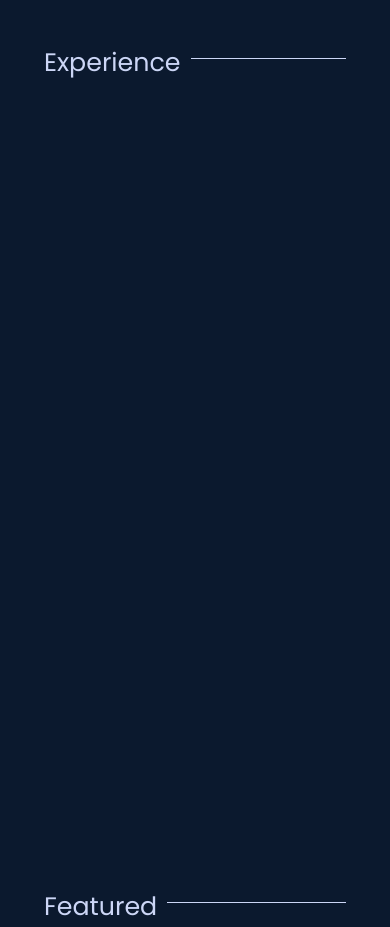
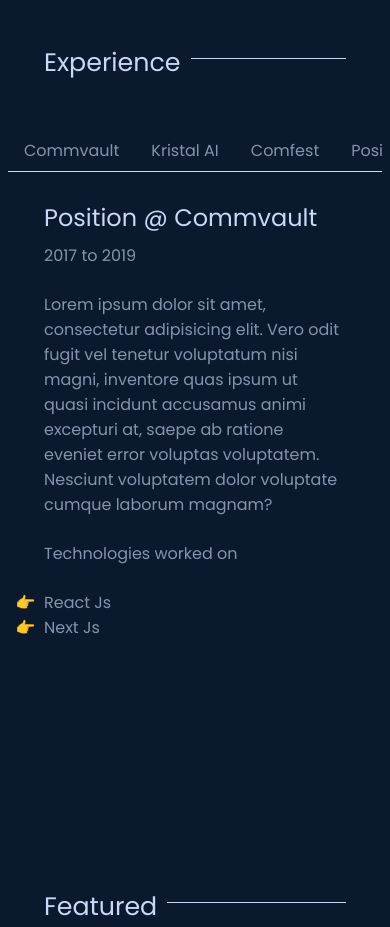
Before and after one commit to Arpit2218B/arpit_rathi, a Next.js app: page / in a window 390 px wide. Shown: the part 2320-3247 px from the top of the page. Built offline with nearby package versions, Linux system fonts and the light colour scheme.

Commit message:
added experience tab

```diff
--- a/components/Experience.jsx
+++ b/components/Experience.jsx
@@ -1,13 +1,48 @@
+import { useState } from 'react';
 import styles from '../styles/Experience.module.scss';
 import Layout from './Layout';
 import StyledHeading from './StyledHeading';
 
 const Experience = () => {
+
+    const [experience, setExperience] = useState('Commvault');
+
     return (
         <Layout id="experience">
             <StyledHeading>Experience</StyledHeading>
+            <div className={styles.experience}>
+                <ExperienceTabs setExperience={setExperience} />
+                <ExperienceDetails experience={experience} />
+            </div>
         </Layout>
     )
 }
 
+const ExperienceDetails = ({ position, experience, from, to, description, tech }) => {
+    return (
+        <div className={styles.details__container}>
+            <h3 className={styles.position__experience}>Position @ {experience}</h3>
+            <p className={styles.text}>2017 to 2019</p>
+            <p className={styles.text}>Lorem ipsum dolor sit amet, consectetur adipisicing elit. Vero odit fugit vel tenetur voluptatum nisi magni, inventore quas ipsum ut quasi incidunt accusamus animi excepturi at, saepe ab ratione eveniet error voluptas voluptatem. Nesciunt voluptatem dolor voluptate cumque laborum magnam?</p>
+            <p className={styles.text}>Technologies worked on</p>
+            <ul className={styles.text}>
+                <li>React Js</li>
+                <li>Next Js</li>
+            </ul>
+        </div>
+    )
+}
+
+const ExperienceTabs = ({ setExperience }) => {
+    return (
+        <div className={styles.tabs__container}>
+            <span className={styles.tab} onClick={() => setExperience('Commvault')}>Commvault</span>
+            <span className={styles.tab} onClick={() => setExperience('Kristal AI')}>Kristal AI</span>
+            <span className={styles.tab} onClick={() => setExperience('Comfest')}>Comfest</span>
+            <span className={styles.tab} onClick={() => setExperience('Position D')}>Position D</span>
+            <span className={styles.tab} onClick={() => setExperience('Position E')}>Position E</span>
+        </div>
+    )
+}
+
 export default Experience
--- a/styles/Experience.module.scss
+++ b/styles/Experience.module.scss
@@ -0,0 +1,74 @@
+.experience {
+    display: flex;
+    width: 100%;
+    gap: 3rem;
+
+    .details__container {
+        flex: 5;
+
+        .position__experience {
+            color: var(--primary-text-color);
+            font-size: clamp(0.6rem, 3vh, 1.5rem);
+            font-weight: 400;
+            margin-bottom: 8px;
+            padding-top: 12px;
+        }
+
+        .text {
+            color: var(--secondary-text-color);
+            margin-bottom: 1.5rem;
+        }
+    }
+
+    .tabs__container {
+        display: flex;
+        flex-direction: column;
+        flex: 1;
+
+        .tab {
+            padding: 16px;
+            color: var(--secondary-text-color);
+            border-left-width: 1px;
+            border-left-color: var(--primary-text-color);
+            border-left-style: solid;
+            cursor: pointer;
+
+            &:hover {
+                background-color: var(--accent-color);
+                color: var(--primary-color);
+                border-left: 1px solid var(--accent-color);
+            }
+        }
+    }
+}
+
+@media screen and (max-width: 760px) {
+    .experience {
+        flex-direction: column;
+        gap: 1rem;
+
+        .tabs__container {
+            flex-direction: row;
+            max-width: 100vw;
+            overflow-x: auto;
+            margin: 0 -36px;
+
+            &::-webkit-scrollbar {
+                display: none;
+            }
+
+            .tab {
+                border-bottom: 1px solid var(--primary-text-color);
+                border-left: none;
+                padding: 8px 16px;
+                flex: 2;
+                min-width: fit-content;
+
+                &:hover {
+                    border-left: none;
+                    border-bottom: 1px solid var(--accent-color);
+                }
+            }
+        }
+    }
+}
```
